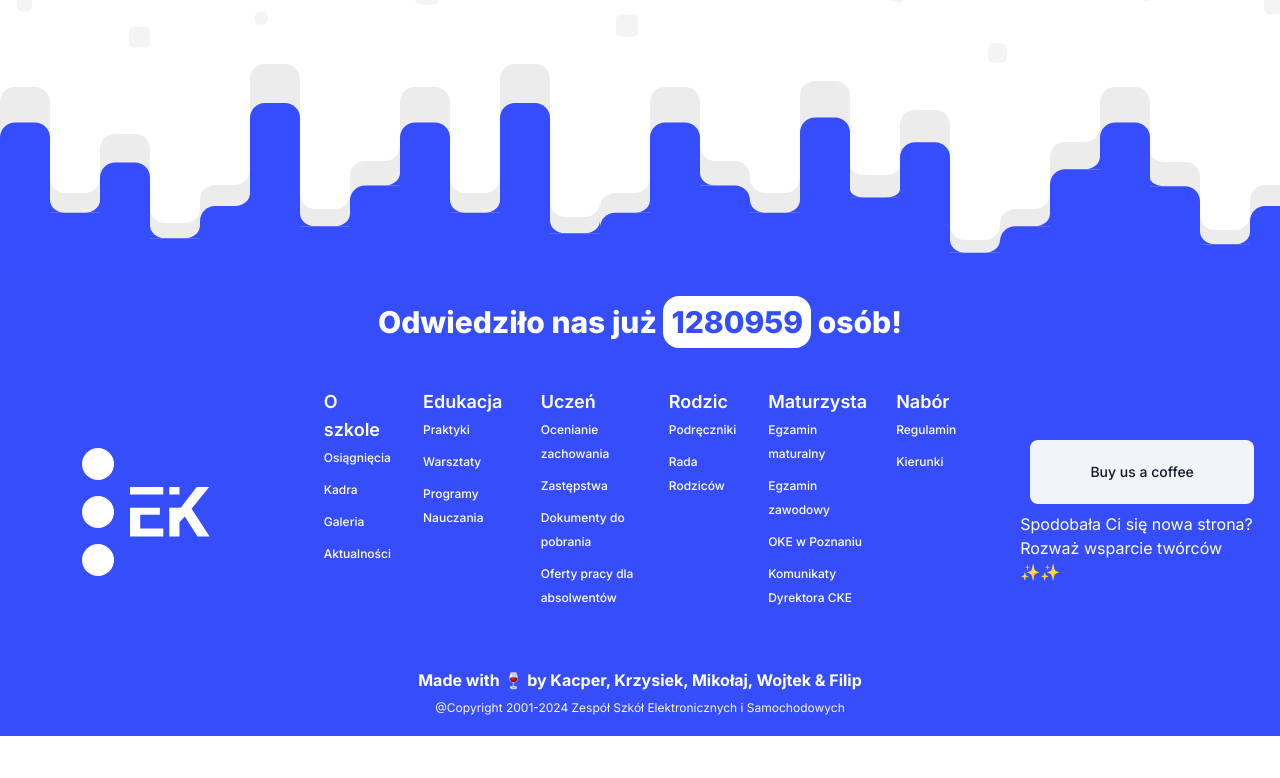
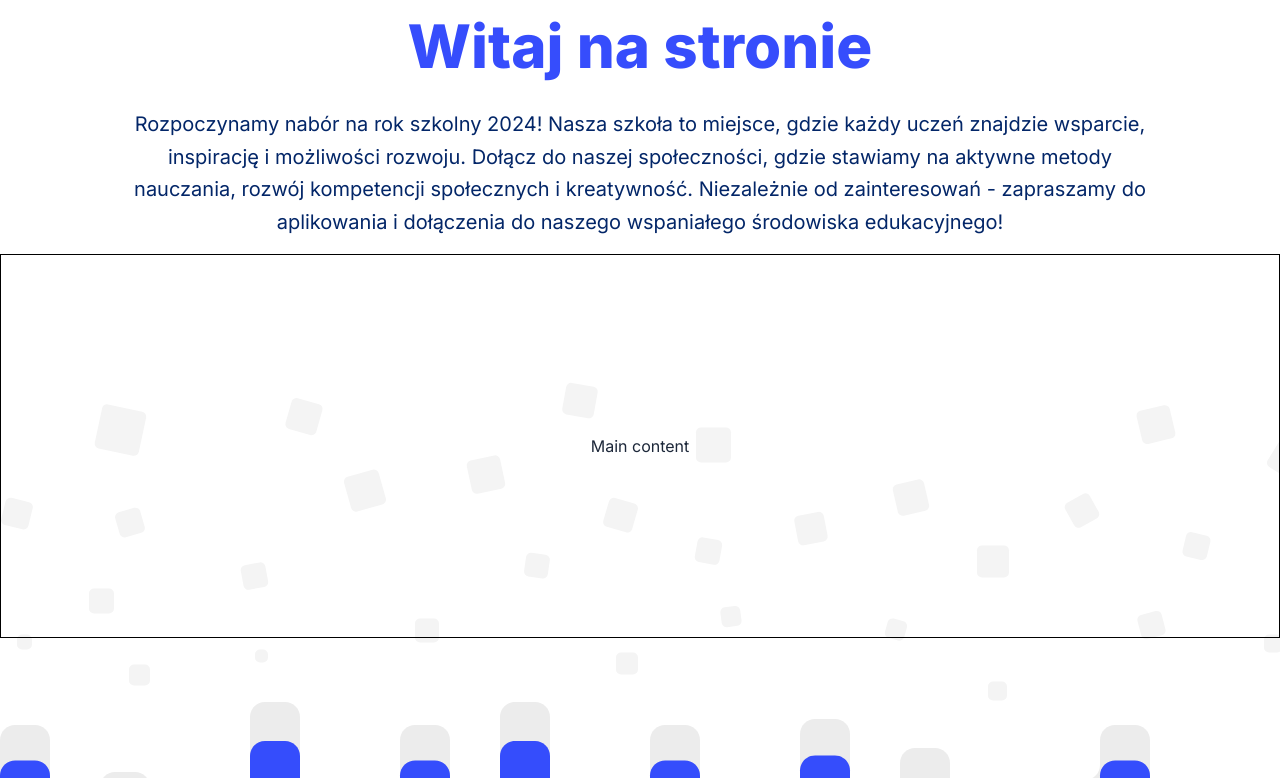
Before and after one commit to CyberSecurityLabPL/elektronik-webpage, a Next.js app in the folder frontend/: page / in a window 1280 px wide. Shown: the top 778 px of the page. Built offline with nearby package versions, Linux system fonts and the light colour scheme.

Commit message:
added header component

```diff
--- a/frontend/src/app/page.tsx
+++ b/frontend/src/app/page.tsx
@@ -1,9 +1,13 @@
 import Image from "next/image";
+import Header from "@/components/Header";
 
 export default function Home() {
   return (
-    <main className="">
+    <main className="flex justify-center flex-col">
+      <Header title="Witaj na stronie" subtitle="Rozpoczynamy nabór na rok szkolny 2024! Nasza szkoła to miejsce, gdzie każdy uczeń znajdzie wsparcie, inspirację i możliwości rozwoju. Dołącz do naszej społeczności, gdzie stawiamy na aktywne metody nauczania, rozwój kompetencji społecznych i kreatywność. Niezależnie od zainteresowań - zapraszamy do aplikowania i dołączenia do naszego wspaniałego środowiska edukacyjnego!">
 
+      </Header>
+      <div className="flex justify-center items-center h-96 w-full border border-black z-10">Main content</div>
     </main>
   );
 }
--- /dev/null
+++ b/frontend/src/components/Header.tsx
@@ -0,0 +1,15 @@
+import { ReactNode } from "react";
+
+export default function Header({title, subtitle, children} : {title: string, subtitle?: string, children?: ReactNode}) {
+    return (
+        <header className="flex justify-between flex-col">
+            <div className="flex justify-center items-center text-6xl font-extrabold text-primary m-4">{title}</div>
+            {subtitle ?
+                <div className="flex justify-center m-4">
+                    <div className="flex justify-center text-center items-center text-xl max-w-[64rem] text-primary-foreground leading-relaxed">{subtitle}</div>
+                </div>
+            : null}
+            {children}
+        </header>
+    )
+}
```
